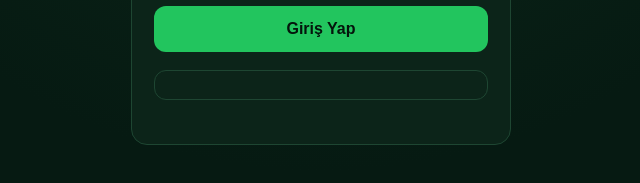
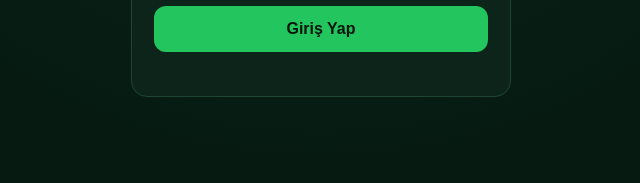
Before and after one commit to xmifrmx/rss, a website: page index.html in a window 1280 px wide. Shown: the part 347-530 px from the top of the page, 319-959 px from the left. Drawn offline with nearby package versions, Linux system fonts and the light colour scheme.

Commit message:
Remove empty signup button from index.html
Removed empty signup button from the login form.

```diff
--- a/index.html
+++ b/index.html
@@ -105,7 +105,6 @@
     <label>Şifre</label>
     <input id="login-password" type="password" placeholder="••••••••" />
     <button id="login-btn">Giriş Yap</button>
-    <button id="signup-btn" class="secondary"></button>
     <div class="error" id="login-error"></div>
   </div>
 </div>
```
